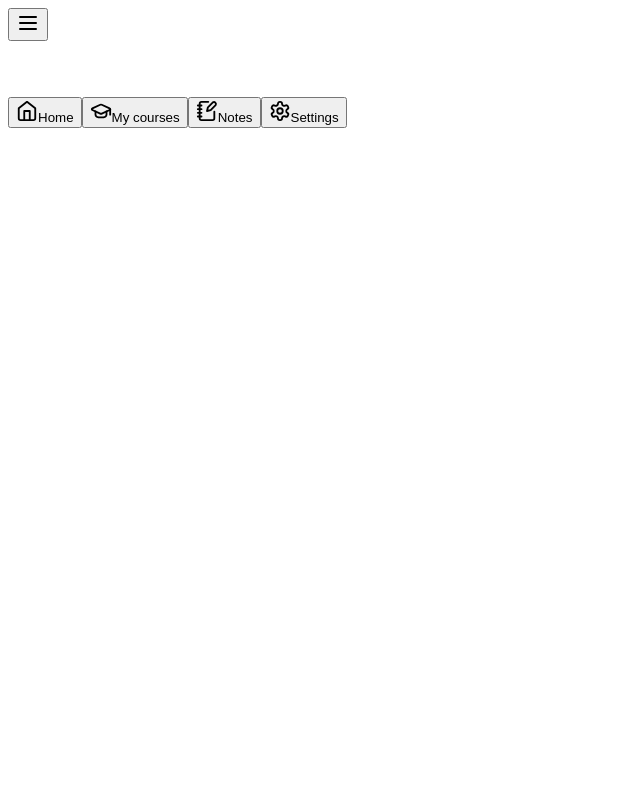
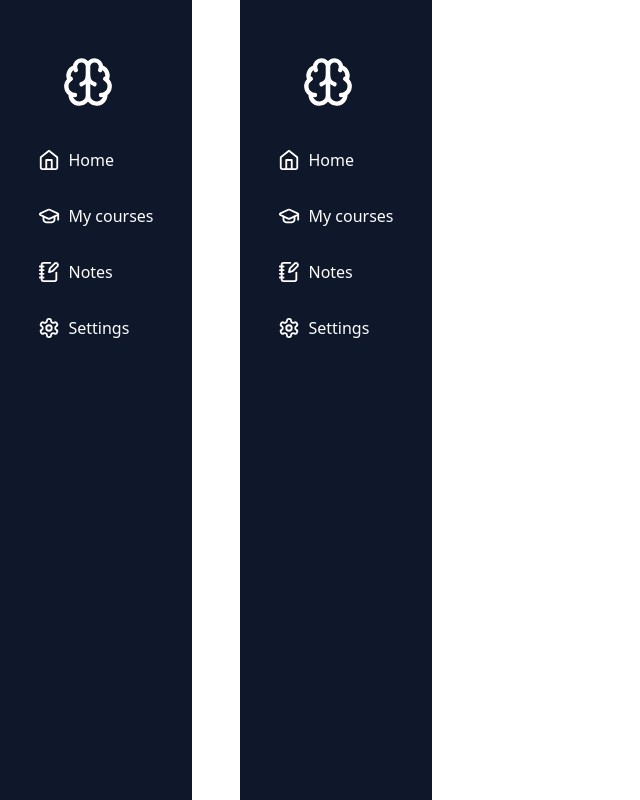
Before and after one commit to Aninimo/course-platform, a Next.js app: page /layout in a window 1280 px wide. Shown: the whole page, without its empty margins (0-640 px from the left). Built offline with nearby package versions, Linux system fonts and the light colour scheme.

Commit message:
Create _app.tsx

```diff
--- /dev/null
+++ b/src/pages/_app.tsx
@@ -0,0 +1,22 @@
+import type { AppProps } from 'next/app'
+import { ClerkProvider } from '@clerk/nextjs'
+import { ApolloProvider } from '@apollo/client'
+
+import Layout from './layout'
+import { client } from '../services/apollo-client'
+
+import '../styles/globals.css'
+
+function MyApp({ Component, pageProps }: AppProps) {
+  return(
+    <ClerkProvider>
+      <ApolloProvider client={client}>
+        <Layout>
+          <Component {...pageProps} />
+        </Layout>
+      </ApolloProvider>
+    </ClerkProvider>
+  )
+}
+
+export default MyApp
```
